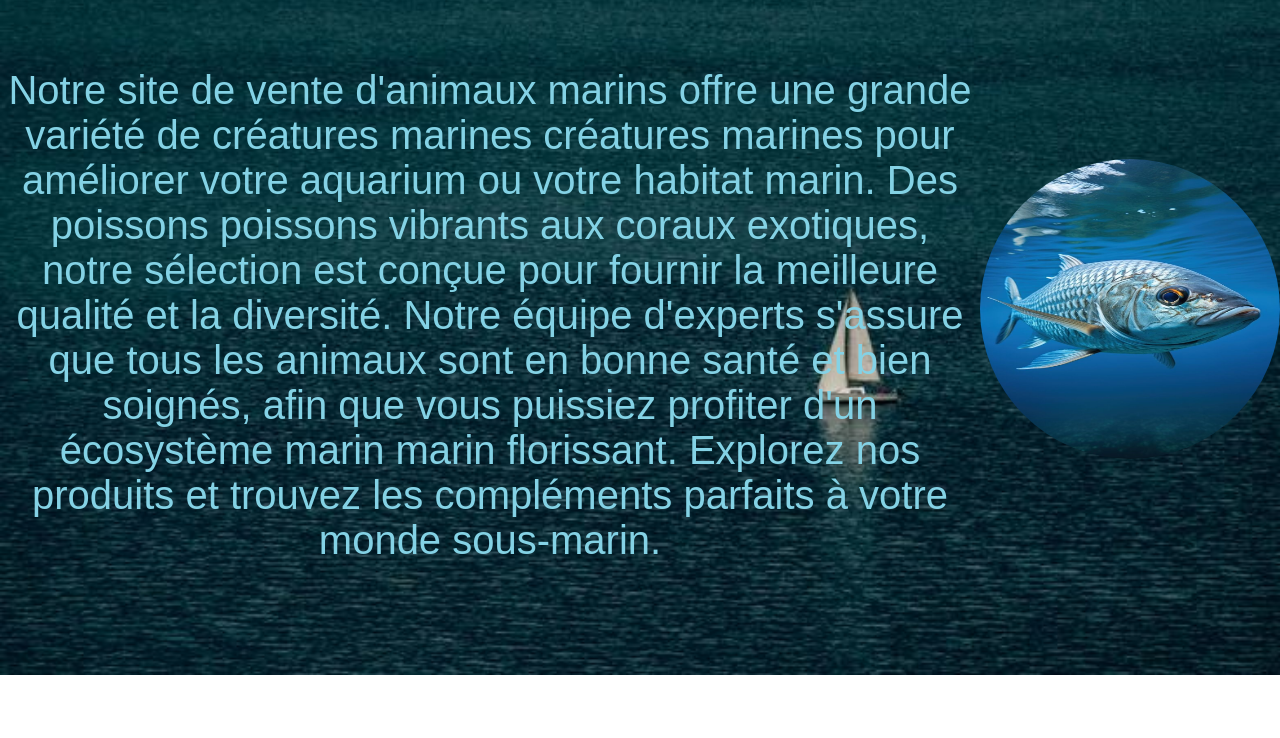
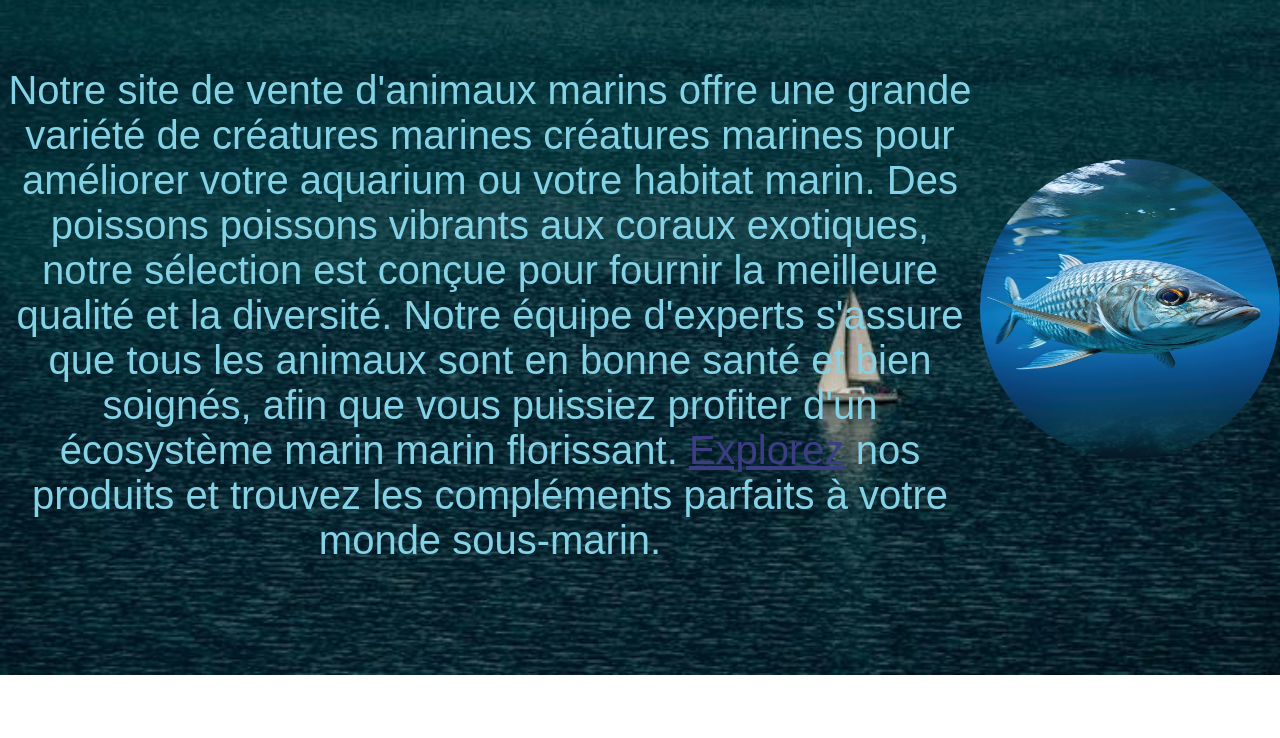
Before and after one commit to momokd/App, a plain HTML site: page index.html in a window 1280 px wide. Shown: the part 802-1540 px from the top of the page. Drawn offline with nearby package versions, Linux system fonts and the light colour scheme.

Commit message:
modified:   index.html 	modified:   products.html#

```diff
--- a/index.html
+++ b/index.html
@@ -23,7 +23,7 @@
           <a class="nav-text" href="index.html">Fishing_tech</a>
           <div class="div-nav">
             <ul class="ul-nav">
-              <li class="li-home"><a href="">Home</a></li>
+              <li class="li-home"><a href="index.html">Home</a></li>
               <li class="li-about"><a href="">About</a></li>
               <li class="li-products"><a href="products.html">Products</a></li>
               <li class="li-buildings"><a href="">Buildings</a></li>
@@ -64,13 +64,16 @@
     <section class="section2">
       <div>
         <p>
-          Notre site de vente d'animaux marins offre une grande variété de créatures marines
-          créatures marines pour améliorer votre aquarium ou votre habitat marin. Des poissons
-          poissons vibrants aux coraux exotiques, notre sélection est conçue pour fournir la meilleure
-          qualité et la diversité. Notre équipe d'experts s'assure que tous les animaux
-          sont en bonne santé et bien soignés, afin que vous puissiez profiter d'un écosystème marin
-          marin florissant. Explorez nos produits et trouvez les compléments parfaits à votre
-          monde sous-marin.
+          Notre site de vente d'animaux marins offre une grande variété de
+          créatures marines créatures marines pour améliorer votre aquarium ou
+          votre habitat marin. Des poissons poissons vibrants aux coraux
+          exotiques, notre sélection est conçue pour fournir la meilleure
+          qualité et la diversité. Notre équipe d'experts s'assure que tous les
+          animaux sont en bonne santé et bien soignés, afin que vous puissiez
+          profiter d'un écosystème marin marin florissant.
+          <a href="products.html" style="color: rgb(61, 61, 133)">Explorez</a>
+          nos produits et trouvez les compléments parfaits à votre monde
+          sous-marin.
         </p>
       </div>
       <div><img src="assets/Cute fish underwater.jpeg" alt="" /></div>
```
Also changed, not shown: products.html (+5 -5 lines).
